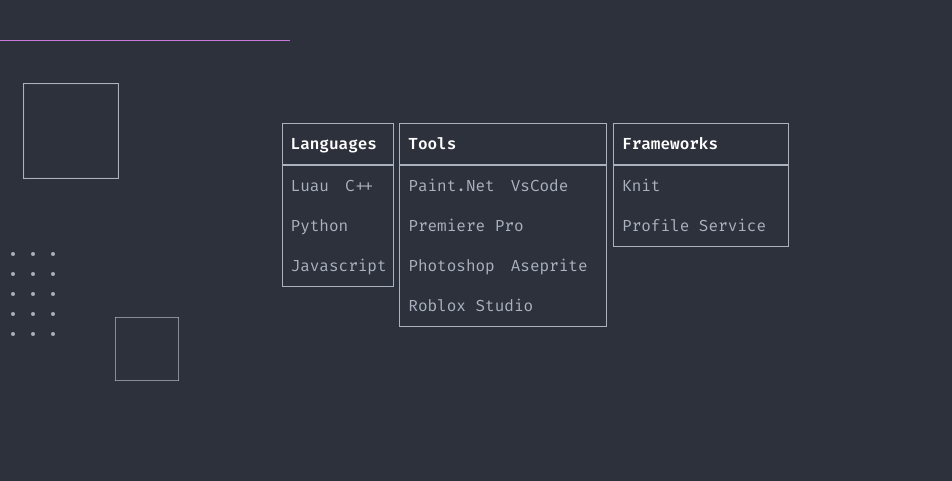
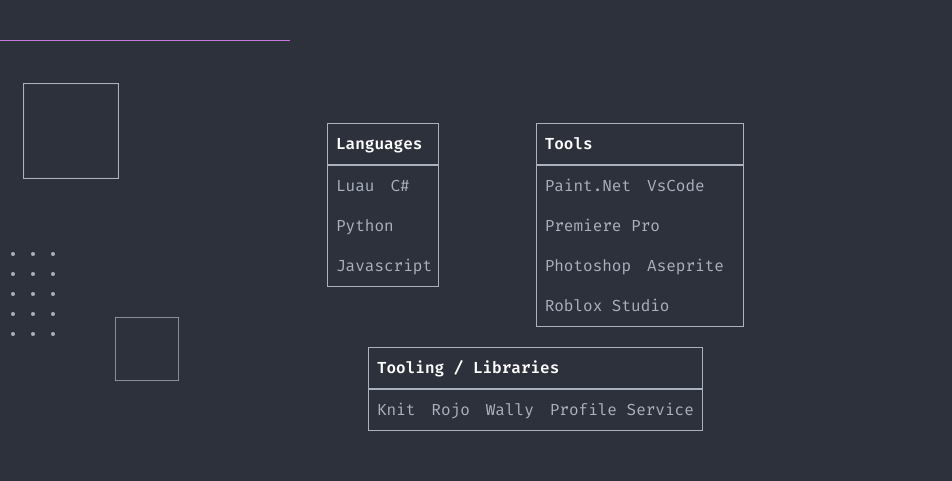
Before and after one commit to awgustyan/awgustyan.github.io, a plain HTML site: page index.html in a window 1280 px wide. Shown: the part 2020-2501 px from the top of the page, 328-1280 px from the left. Drawn offline with nearby package versions, Linux system fonts and the light colour scheme.

Commit message:
Added new tooling

```diff
--- a/index.html
+++ b/index.html
@@ -230,7 +230,7 @@
               </div>
               <div class="text-1xl text-gray flex flex-wrap">
                 <h3 class="p-2">Luau</h3>
-                <h3 class="p-2">C++</h3>
+                <h3 class="p-2">C#</h3>
                 <h3 class="p-2">Python</h3>
                 <h3 class="p-2">Javascript</h3>
               </div>
@@ -250,12 +250,14 @@
               </div>
             </div>
 
-            <div class="w-44 h-fit mb-5 mx-auto border border-gray font-FiraCode">
+            <div class="w-50 h-fit mb-5 mx-auto border border-gray font-FiraCode">
               <div class="border-b border-gray">
-                <h3 class="border-b border-gray p-2 text-1xl text-white font-semibold">Frameworks</h3>
+                <h3 class="border-b border-gray p-2 text-1xl text-white font-semibold">Tooling / Libraries</h3>
               </div>
               <div class="text-1xl text-gray flex flex-wrap">
                 <h3 class="p-2">Knit</h3>
+                <h3 class="p-2">Rojo</h3>
+                <h3 class="p-2">Wally</h3>
                 <h3 class="p-2">Profile Service</h3>
               </div>
             </div>
@@ -350,7 +352,7 @@
           <h3 class="text-white font-FiraCode font-bold">Awgust</h3>
         </div>
 
-        <h3 class="w-fit pt-3 px-1 text-gray font-FiraCode font-regular">Programer</h3>
+        <h3 class="w-fit pt-3 px-1 text-gray font-FiraCode font-regular"></h3>
       </div>
     </div>
   </div>
```
Also changed, not shown: projects.html (+1 -1 lines).
